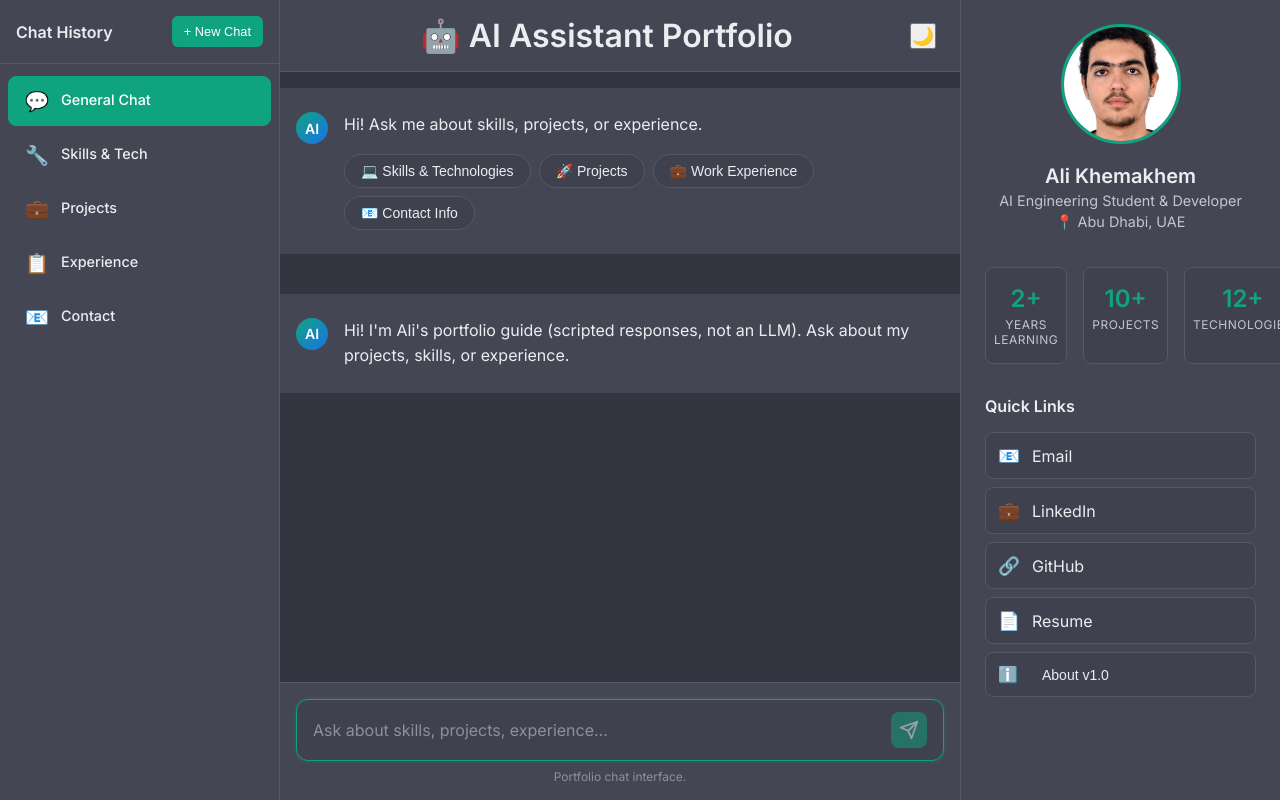
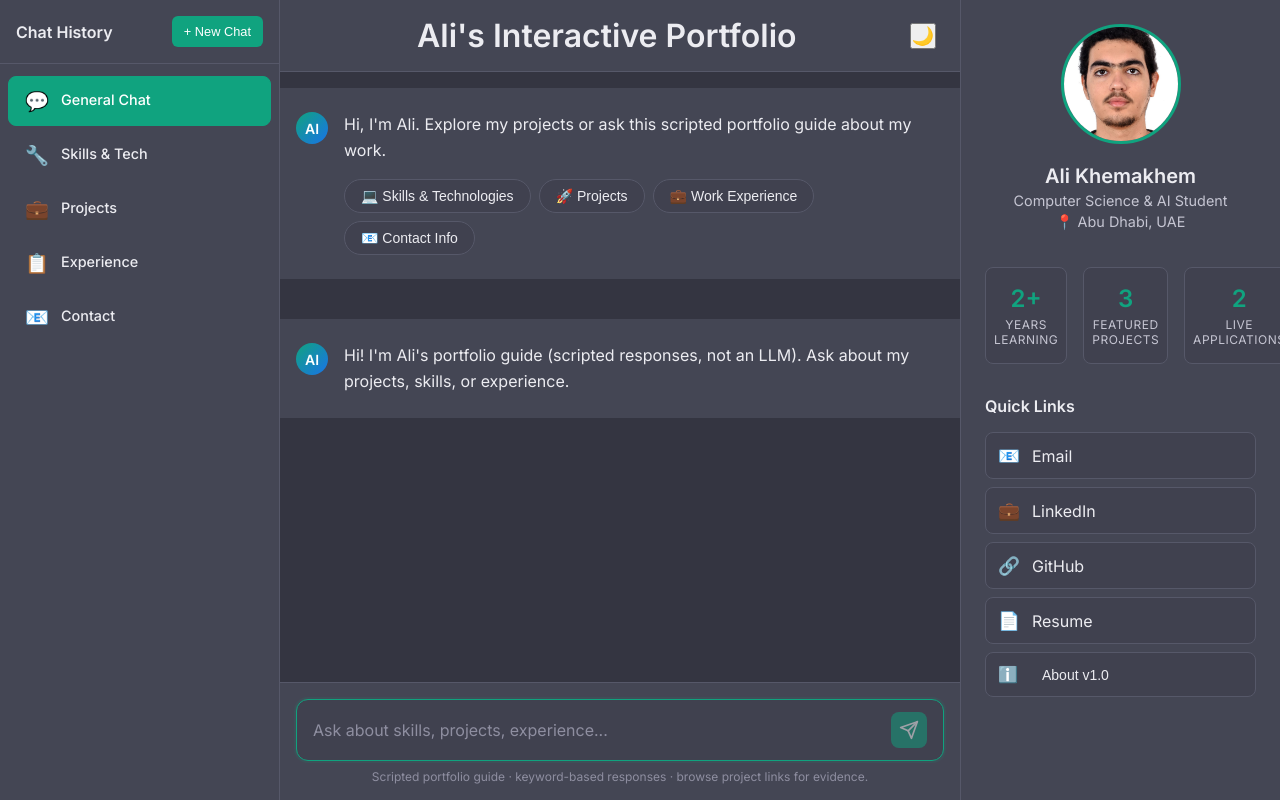
Before and after one commit to WebAlikm/ChatGPT-Portfolio, a plain HTML site: page index.html in a window 1280 px wide. Drawn offline with Linux system fonts and the light colour scheme.

Commit message:
content: clarify scripted interface and current developer positioning

```diff
--- a/index.html
+++ b/index.html
@@ -6,7 +6,7 @@
     <meta name="apple-mobile-web-app-capable" content="yes">
     <meta name="apple-mobile-web-app-status-bar-style" content="black-translucent">
     <meta name="theme-color" content="#343541">
-    <title>AI Portfolio - Chat with Me</title>
+    <title>Ali Khemakhem — Software Engineering Portfolio</title>
     <link rel="stylesheet" href="styles.css">
     <link href="https://fonts.googleapis.com/css2?family=Inter:wght@300;400;500;600&display=swap" rel="stylesheet">
 </head>
@@ -61,7 +61,7 @@
                         ☰
                     </button>
                 </div>
-                <h1>🤖 AI Assistant Portfolio</h1>
+                <h1>Ali's Interactive Portfolio</h1>
                 <div class="header-controls">
                     <button class="sidebar-toggle" onclick="toggleRightSidebar()" aria-label="Toggle profile">
                         👤
@@ -79,7 +79,7 @@
                         <div class="avatar-circle">AI</div>
                     </div>
                     <div class="message-content">
-                        <p>Hi! Ask me about skills, projects, or experience.</p>
+                        <p>Hi, I'm Ali. Explore my projects or ask this scripted portfolio guide about my work.</p>
                         <div class="message-suggestions">
                             <button class="suggestion-btn" data-query="What are your skills?">💻 Skills & Technologies</button>
                             <button class="suggestion-btn" data-query="Show me your projects">🚀 Projects</button>
@@ -115,7 +115,7 @@
                         </svg>
                     </button>
                 </div>
-                <p class="input-disclaimer">Portfolio chat interface.</p>
+                <p class="input-disclaimer">Scripted portfolio guide · keyword-based responses · browse project links for evidence.</p>
             </div>
         </div>
 
@@ -127,7 +127,7 @@
                 </div>
                 <div class="profile-info">
                     <h3 id="profile-name">Ali Khemakhem</h3>
-                     <p id="profile-title">AI Engineering Student & Developer</p>
+                     <p id="profile-title">Computer Science & AI Student</p>
                      <p id="profile-location">📍 Abu Dhabi, UAE</p>
                 </div>
             </div>
@@ -138,12 +138,12 @@
                      <div class="stat-label">Years Learning</div>
                  </div>
                 <div class="stat-item">
-                    <div class="stat-number">10+</div>
-                    <div class="stat-label">Projects</div>
+                    <div class="stat-number">3</div>
+                    <div class="stat-label">Featured Projects</div>
                 </div>
                 <div class="stat-item">
-                    <div class="stat-number">12+</div>
-                    <div class="stat-label">Technologies</div>
+                    <div class="stat-number">2</div>
+                    <div class="stat-label">Live Applications</div>
                 </div>
             </div>
 
```
